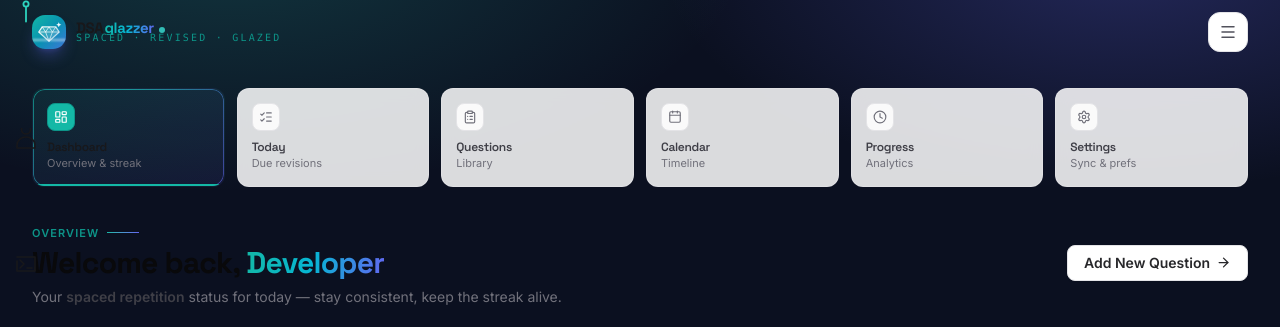
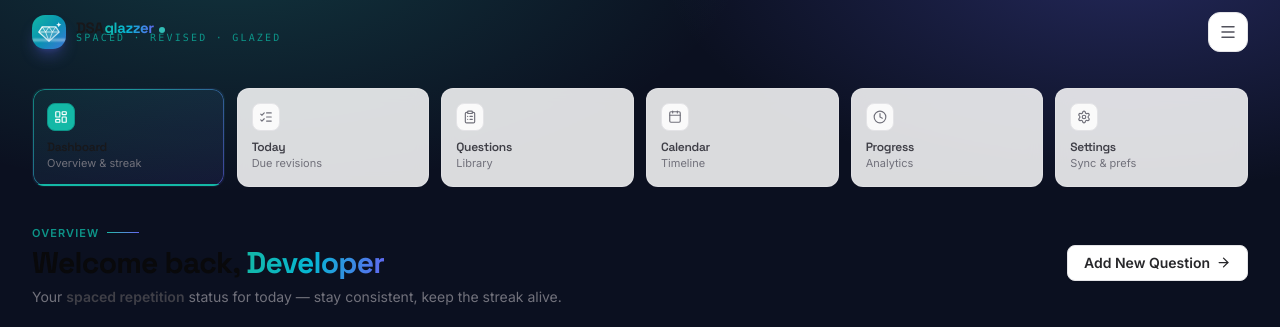
Before and after one commit to InterestingAary/DSAglazzer, a React (Vite) app: page / in a window 1280 px wide. Shown: the top 327 px of the page. Built offline with nearby package versions, Linux system fonts and the light colour scheme.

Commit message:
fix: remove needle/embroidery SVG structures causing overlap; drop unused decorative refs

```diff
--- a/src/App.tsx
+++ b/src/App.tsx
@@ -7,7 +7,6 @@ import Sidebar from './components/Sidebar';
 import ScrollProgress from './components/ScrollProgress';
 import SmoothScroll from './components/SmoothScroll';
 import TopGrid from './components/TopGrid';
-import NeedleThread from './components/NeedleThread';
 import BrandLogo from './components/BrandLogo';
 import Dashboard from './pages/Dashboard';
 import TodayRevision from './pages/TodayRevision';
@@ -95,9 +94,6 @@ function AppContent() {
           <TopGrid />
         </div>
 
-        {/* Needle thread follows up */}
-        <NeedleThread />
-
         {/* View Frame */}
         <main id="main-content" className="flex-1 px-4 py-6 md:px-8 md:py-8 relative">
           <Routes>
--- a/src/components/NeedleThread.tsx
+++ /dev/null
@@ -1,117 +0,0 @@
-import { useEffect, useRef } from "react";
-
-const SECTIONS = [
-  { id: "top", icon: "dashboard" },
-  { id: "main-content", icon: "list" },
-];
-
-const ICONS: Record<string, React.ReactNode> = {
-  dashboard: <path d="M13 6a4.5 4.5 0 1 0 0-9 4.5 4.5 0 0 0 0 9Zm0 3c-5 0-9 3.4-9 8v3h18v-3c0-4.6-4-8-9-8Z" />,
-  list: <path d="M4 6h18v14H4V6Zm3 3 4 4-4 4m7 0h5" />,
-  calendar: <path d="M6 4h12a2 2 0 0 1 2 2v10a2 2 0 0 1-2 2H6a2 2 0 0 1-2-2V6a2 2 0 0 1 2-2Zm0 4h12M9 3v3m6-3v3" />,
-  chart: <path d="M4 18h18M8 14v4m4-7v7m4-10v10" />,
-  settings: <path d="M13 9a4 4 0 1 1 0 8 4 4 0 0 1 0-8Zm0-3v2.5M13 18v2.5M5.5 13H3m5.6-4.4-1.8-1.8M19.2 19.2l-1.8-1.8M20.5 13H23m-5.6 4.4 1.8 1.8M5.6 17.4l1.8-1.8" />,
-};
-
-export default function NeedleThread() {
-  const overlayRef = useRef<HTMLDivElement>(null);
-  const needleRef = useRef<SVGSVGElement>(null);
-  const motifRefs = useRef<(SVGSVGElement | null)[]>([]);
-  const positions = useRef<number[]>([]);
-  const docHeight = useRef(1);
-
-  useEffect(() => {
-    const measure = () => {
-      docHeight.current = document.documentElement.scrollHeight;
-      positions.current = SECTIONS.map((s) => {
-        const el = document.getElementById(s.id);
-        if (el) return el.offsetTop;
-        // fallback spaced positions
-        return 0;
-      });
-      // if no sections found, distribute motifs down the page
-      if (positions.current.every((p) => p === 0)) {
-        positions.current = SECTIONS.map((_, i) => (i + 1) * (docHeight.current / (SECTIONS.length + 1)));
-      }
-    };
-    measure();
-    const reduce = window.matchMedia("(prefers-reduced-motion: reduce)").matches;
-    if (reduce) {
-      if (overlayRef.current) overlayRef.current.style.height = "100%";
-      if (needleRef.current) needleRef.current.style.top = `${docHeight.current - 24}px`;
-      motifRefs.current.forEach((el, i) => {
-        if (el) {
-          el.style.top = `${positions.current[i] + 64}px`;
-          (el as unknown as HTMLElement).style.strokeDashoffset = "0";
-        }
-      });
-      return;
-    }
-    let raf = 0;
-    const tick = () => {
-      const docH = docHeight.current;
-      const vh = window.innerHeight;
-      const max = Math.max(docH - vh, 1);
-      const y = window.scrollY;
-      const progress = Math.min(Math.max(y / max, 0), 1);
-      if (overlayRef.current) overlayRef.current.style.height = `${(progress * 100).toFixed(2)}%`;
-      if (needleRef.current) needleRef.current.style.top = `${(progress * docH).toFixed(0)}px`;
-      motifRefs.current.forEach((el, i) => {
-        if (!el) return;
-        const p = Math.min(Math.max((y + vh * 0.65 - positions.current[i]) / 130, 0), 1);
-        el.style.top = `${positions.current[i] + 64}px`;
-        (el as unknown as HTMLElement).style.strokeDashoffset = `${(60 * (1 - p)).toFixed(1)}`;
-      });
-      raf = requestAnimationFrame(tick);
-    };
-    raf = requestAnimationFrame(tick);
-    const onResize = () => measure();
-    window.addEventListener("resize", onResize);
-    return () => {
-      cancelAnimationFrame(raf);
-      window.removeEventListener("resize", onResize);
-    };
-  }, []);
-
-  return (
-    <div aria-hidden="true" className="pointer-events-none absolute inset-y-0 left-2 z-[4] hidden w-9 lg:block">
-      <div className="embroidery-base absolute inset-y-0 left-1/2 w-px -translate-x-1/2" />
-      <div ref={overlayRef} className="embroidery-form absolute left-1/2 top-0 h-0 w-[2px] -translate-x-1/2" />
-      <svg
-        ref={needleRef}
-        className="embroidery-needle absolute left-1/2 -translate-x-1/2"
-        width="14"
-        height="26"
-        viewBox="0 0 14 26"
-        fill="none"
-        stroke="currentColor"
-        strokeWidth="1.8"
-        strokeLinecap="round"
-        style={{ color: "var(--accent)" }}
-      >
-        <circle cx="7" cy="4" r="2.6" />
-        <path d="M7 7.5v14" />
-      </svg>
-      {SECTIONS.map((s, i) => (
-        <svg
-          key={s.id}
-          ref={(el) => { motifRefs.current[i] = el; }}
-          className="embroidery-motif absolute left-1/2 -translate-x-1/2"
-          style={{ top: 0 }}
-          width="26"
-          height="26"
-          viewBox="0 0 26 26"
-          fill="none"
-          stroke="currentColor"
-          strokeWidth="1.6"
-          strokeLinecap="round"
-          strokeLinejoin="round"
-          strokeDasharray="60"
-          strokeDashoffset="60"
-        >
-          {ICONS[s.icon]}
-        </svg>
-      ))}
-    </div>
-  );
-}
```
